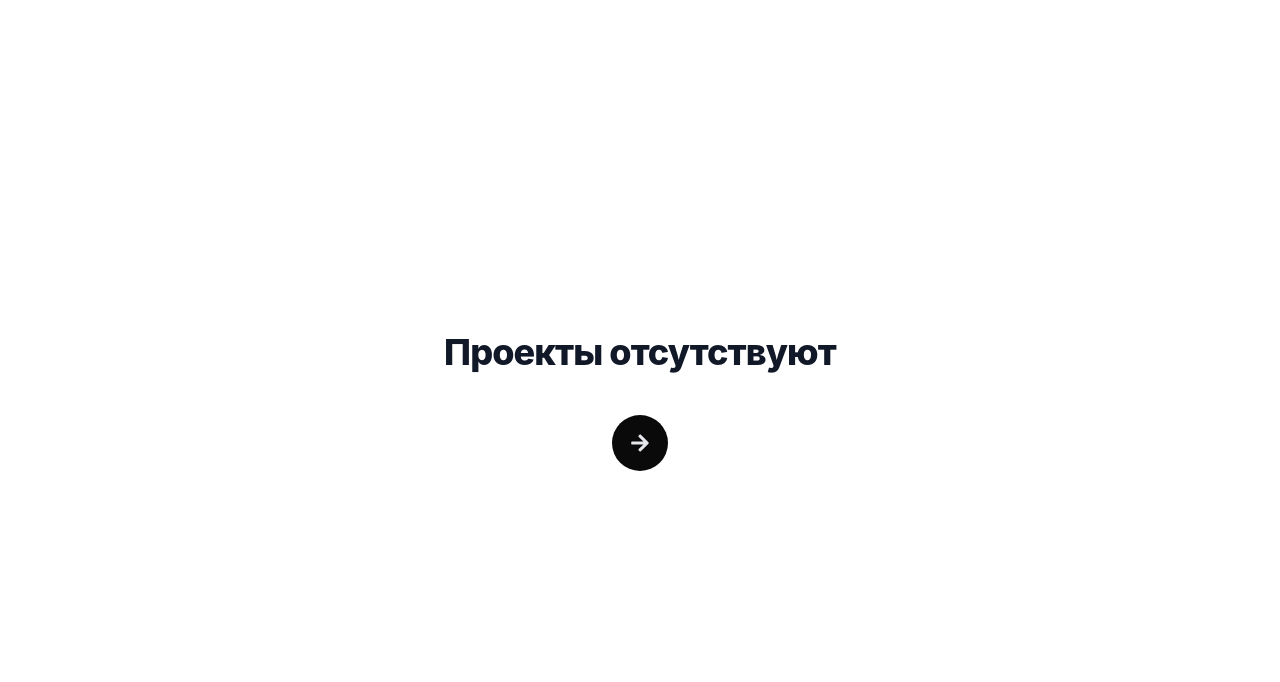
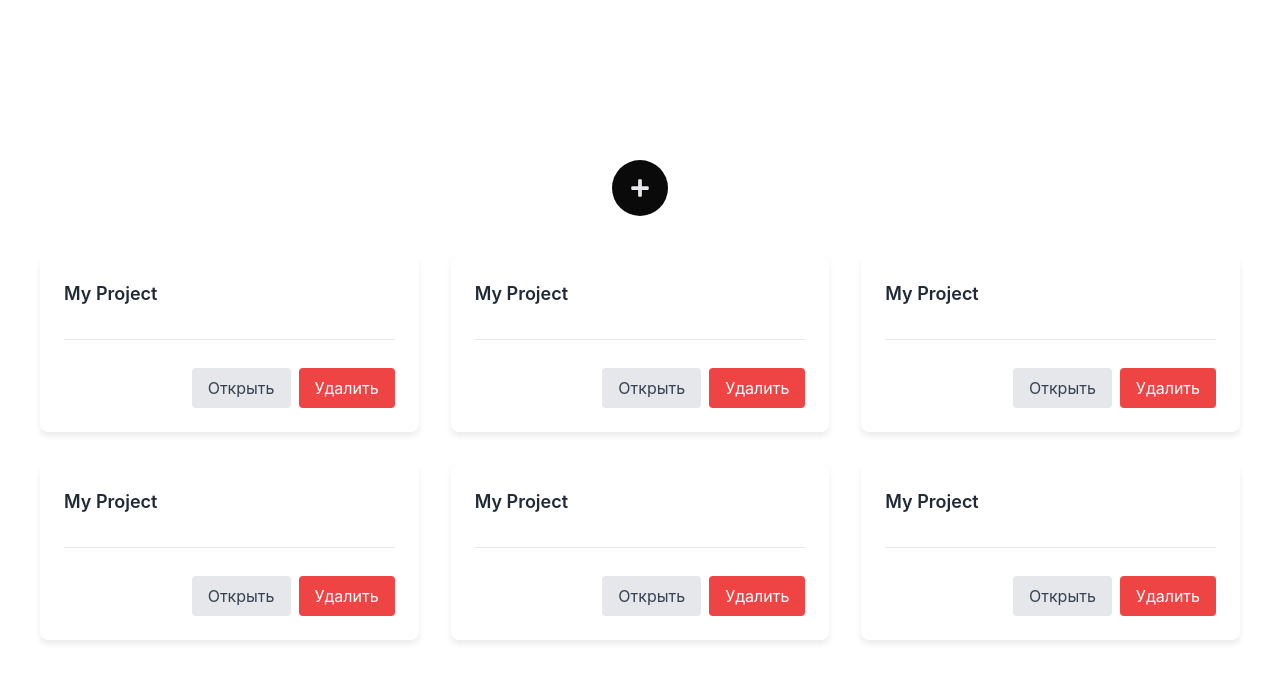
Before and after one commit to NikolausA/pen-and-brush, a React (Vite) app in the folder frontend/: page / in a window 1280 px wide. Shown: the top 682 px of the page. Built offline with nearby package versions, Linux system fonts and the light colour scheme.

Commit message:
feat: added project list & card logic and styles

```diff
--- a/frontend/package.json
+++ b/frontend/package.json
@@ -12,6 +12,7 @@
   "dependencies": {
     "@reduxjs/toolkit": "^2.8.2",
     "@tailwindcss/vite": "^4.1.11",
+    "clsx": "^2.1.1",
     "konva": "^9.3.22",
     "react": "^19.1.1",
     "react-dom": "^19.1.1",
--- a/frontend/src/components/ordinary/button-primary/button-primary.tsx
+++ b/frontend/src/components/ordinary/button-primary/button-primary.tsx
@@ -1,4 +1,4 @@
-import { FaArrowRight } from 'react-icons/fa';
+import { FaPlus } from 'react-icons/fa';
 
 import type { IButtonPrimaryProps } from '@/core/types/interfaces';
 
@@ -10,7 +10,7 @@ export const ButtonPrimary = ({ text, onClick }: IButtonPrimaryProps) => {
     <button className={styles.button} onClick={onClick}>
       <span className={styles.buttonText}>{text}</span>
       <span className={styles.buttonIcon}>
-        <FaArrowRight size={20} />
+        <FaPlus size={20} />
       </span>
     </button>
   );
--- a/frontend/src/components/ordinary/button/button.module.scss
+++ b/frontend/src/components/ordinary/button/button.module.scss
@@ -37,3 +37,23 @@
     box-shadow: 0 0 0 2px rgba(107, 114, 128, 0.5);
   }
 }
+
+.dangerButton {
+  padding: 8px 16px;
+  background-color: #ef4444;
+  color: white;
+  border-radius: 4px;
+  border: none;
+  font-size: 1rem;
+  cursor: pointer;
+  transition: background-color 0.2s;
+
+  &:hover {
+    background-color: #dc2626;
+  }
+
+  &:focus {
+    outline: none;
+    box-shadow: 0 0 0 2px rgba(239, 68, 68, 0.5);
+  }
+}
--- a/frontend/src/components/ordinary/button/button.tsx
+++ b/frontend/src/components/ordinary/button/button.tsx
@@ -1,3 +1,5 @@
+import clsx from 'clsx';
+
 import type { IButtonProps } from '@/core/types/interfaces';
 
 import styles from './button.module.scss';
@@ -10,7 +12,11 @@ export const Button = ({
   return (
     <button
       onClick={onClick}
-      className={variant === 'primary' ? styles.primaryButton : styles.secondaryButton}
+      className={clsx({
+        [styles.primaryButton]: variant === 'primary',
+        [styles.secondaryButton]: variant === 'secondary',
+        [styles.dangerButton]: variant === 'danger'
+      })}
     >
       {children}
     </button>
--- /dev/null
+++ b/frontend/src/components/simple/project-card/project-card.module.scss
@@ -0,0 +1,56 @@
+.card {
+  position: relative;
+  display: flex;
+  flex-direction: column;
+  justify-content: space-between;
+  background-color: #fff;
+  border-radius: 8px;
+  box-shadow: 0 4px 6px rgba(0, 0, 0, 0.08);
+  padding: 24px;
+  overflow: hidden;
+  transition: transform 0.2s ease, box-shadow 0.2s ease;
+
+  &:hover {
+    transform: translateY(-4px);
+    box-shadow: 0 6px 12px rgba(0, 0, 0, 0.12);
+  }
+
+  &.break {
+    animation: breakCard 0.8s forwards;
+  }
+}
+
+.title {
+  font-family: 'Inter', sans-serif;
+  font-size: 1.125rem;
+  font-weight: 600;
+  color: #1f2937;
+  margin-bottom: 16px;
+}
+
+.divider {
+  height: 1px;
+  background-color: #e5e7eb;
+  margin: 16px 0;
+}
+
+.actions {
+  display: flex;
+  justify-content: flex-end;
+  gap: 8px;
+  margin-top: 12px;
+}
+
+@keyframes breakCard {
+  0% {
+    transform: scale(1);
+    opacity: 1;
+  }
+  20% {
+    transform: scale(1.02);
+  }
+  100% {
+    transform: scale(0.8) rotate(5deg);
+    opacity: 0;
+  }
+}
--- /dev/null
+++ b/frontend/src/components/simple/project-card/project-card.tsx
@@ -0,0 +1,34 @@
+import { useNavigate } from 'react-router-dom';
+import { useState } from 'react';
+
+import { Button } from '@/components/ordinary';
+import type { IProjectCardProps } from '@/core/types/interfaces';
+
+import styles from './project-card.module.scss';
+
+export const ProjectCard = ({ id, name, onDelete }: IProjectCardProps) => {
+  const navigate = useNavigate();
+  const [isBreaking, setIsBreaking] = useState(false);
+
+  const handleOpen = () => {
+    navigate(`/projects/${id}`);
+  };
+
+  const handleDelete = () => {
+    setIsBreaking(true);
+    setTimeout(() => {
+      onDelete(id);
+    }, 800);
+  };
+
+  return (
+    <div className={`${styles.card} ${isBreaking ? styles.break : ''}`}>
+      <h3 className={styles.title}>{name}</h3>
+      <div className={styles.divider}></div>
+      <div className={styles.actions}>
+        <Button onClick={handleOpen} variant="secondary">Открыть</Button>
+        <Button onClick={handleDelete} variant="danger">Удалить</Button>
+      </div>
+    </div>
+  );
+};
--- /dev/null
+++ b/frontend/src/components/smart/project-list/project-list.module.scss
@@ -0,0 +1,25 @@
+.grid {
+  width: 100%;
+  max-width: 1280px;
+  display: grid;
+  grid-template-columns: repeat(3, 1fr);
+  gap: 32px;
+  margin-top: 40px;
+
+  @media (max-width: 1024px) {
+    grid-template-columns: repeat(2, 1fr);
+  }
+
+  @media (max-width: 640px) {
+    grid-template-columns: 1fr;
+  }
+}
+
+.empty {
+  font-family: 'Inter', sans-serif;
+  font-size: 1.25rem;
+  font-weight: 500;
+  text-align: center;
+  color: #6b7280;
+  margin-top: 40px;
+}
--- /dev/null
+++ b/frontend/src/components/smart/project-list/project-list.tsx
@@ -0,0 +1,18 @@
+import { ProjectCard } from '@/components/simple/project-card/project-card';
+import type { IProjectListProps } from '@/core/types/interfaces';
+
+import styles from './project-list.module.scss';
+
+export const ProjectList = ({ projects, onDelete }: IProjectListProps) => {
+  if (!projects.length) {
+    return <h2 className={styles.empty}>Проекты отсутствуют</h2>;
+  }
+
+  return (
+    <div className={styles.grid}>
+      {projects.map(project => (
+        <ProjectCard key={project.id} id={project.id} name={project.name} onDelete={onDelete} />
+      ))}
+    </div>
+  );
+};
--- a/frontend/src/core/types/interfaces/index.ts
+++ b/frontend/src/core/types/interfaces/index.ts
@@ -1,4 +1,5 @@
 export * from './iordinary/ibuttons'
 export * from './iordinary/iinput'
 export * from './isimple/inew-project-modal'
+export * from './isimple/iproject-card-and-list'
 export * from './ismart/icanvas'
--- a/frontend/src/core/types/interfaces/iordinary/ibuttons.ts
+++ b/frontend/src/core/types/interfaces/iordinary/ibuttons.ts
@@ -6,5 +6,5 @@ export interface IButtonPrimaryProps {
 export interface IButtonProps {
   onClick: () => void;
   children: React.ReactNode;
-  variant?: 'primary' | 'secondary';
+  variant?: 'primary' | 'secondary' | 'danger';
 }
--- a/frontend/src/pages/home/home.tsx
+++ b/frontend/src/pages/home/home.tsx
@@ -1,22 +1,32 @@
 import { useState } from 'react';
 
 import { ButtonPrimary } from '@/components/ordinary';
+import { NewProjectModal } from '@/components/simple/new-project-modal/new-project-modal';
+import { ProjectList } from '@/components/smart/project-list/project-list';
 
 import styles from './home.module.scss';
-import { NewProjectModal } from '@/components/simple/new-project-modal/new-project-modal';
-
 
 export const Home = () => {
   const [isModalOpen, setIsModalOpen] = useState(false);
+  const [projects, setProjects] = useState([
+    { id: '1', name: 'My Project' },
+    { id: '2', name: 'My Project' },
+    { id: '3', name: 'My Project' },
+    { id: '4', name: 'My Project' },
+    { id: '5', name: 'My Project' },
+    { id: '6', name: 'My Project' }
+  ]);
 
-  const handleClick = () => {
-    setIsModalOpen(true)
+  const handleClick = () => setIsModalOpen(true);
+
+  const handleDelete = (id: string) => {
+    setProjects(prev => prev.filter(project => project.id !== id));
   };
 
   return (
     <div className={styles.container}>
-      <h1 className={styles.title}>Проекты отсутствуют</h1>
       <ButtonPrimary text="Новый проект" onClick={handleClick}/>
+      <ProjectList projects={projects} onDelete={handleDelete} />
       <NewProjectModal isOpen={isModalOpen} onClose={() => setIsModalOpen(false)} />
     </div>
   );
```
Also changed, not shown: frontend/src/core/types/interfaces/isimple/iproject-card-and-list.ts (added, +15 -0 lines), 1 other file (tests, documents, lock files or other folders).
